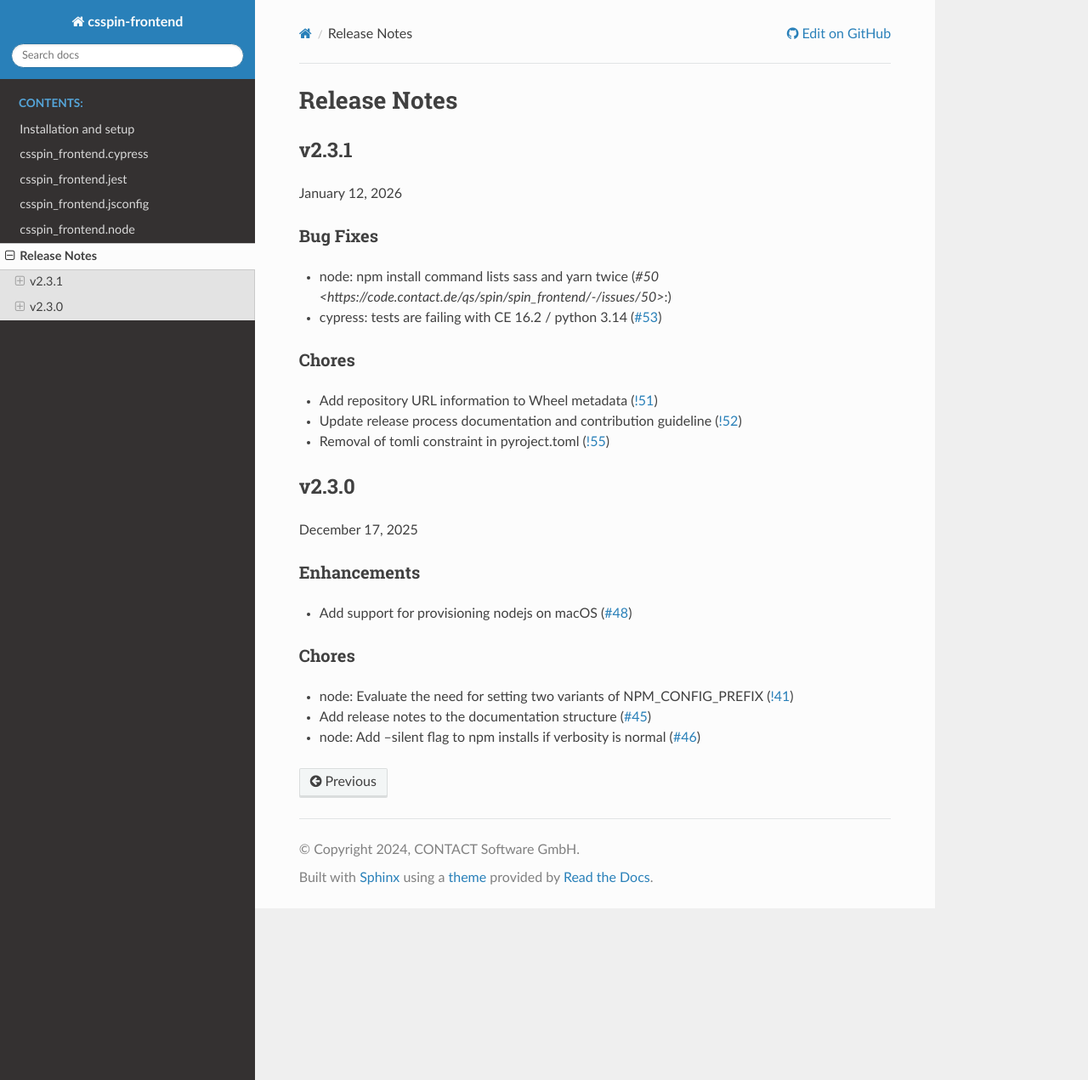
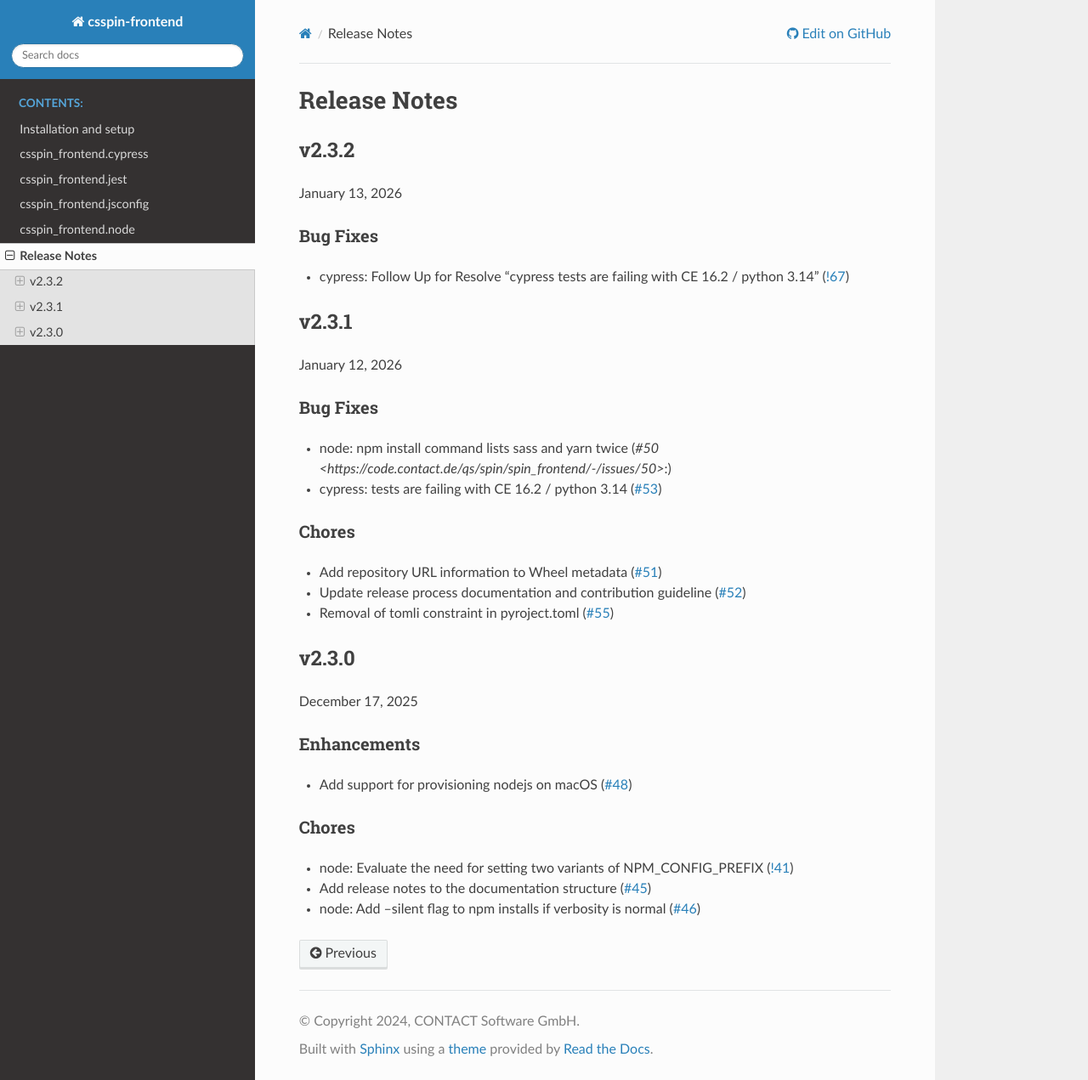
Before and after one commit to cslab/csspin-frontend, a Sphinx documentation site: the page built from doc/relnotes.rst, in a window 1280 px wide and 1271 px high. Shown: the whole window at 85% size. Built offline with Sphinx 7.4.7 and the Read the Docs theme 3.1.0, drawn with Linux system fonts in a browser that asks for light colours.

Commit message:
Follow Up for Resolve "cypress tests are failing with CE 16.2 / python 3.14"

```diff
--- a/doc/relnotes.rst
+++ b/doc/relnotes.rst
@@ -59,6 +59,16 @@
 Release Notes
 =============
 
+v2.3.2
+======
+
+January 13, 2026
+
+Bug Fixes
+---------
+
+- cypress: Follow Up for Resolve "cypress tests are failing with CE 16.2 / python 3.14" (`!67 <https://code.contact.de/qs/spin/spin_frontend/-/merge_requests/67>`_)
+
 v2.3.1
 ======
 
@@ -73,9 +83,9 @@ Bug Fixes
 Chores
 ------
 
-- Add repository URL information to Wheel metadata (`!51 <https://code.contact.de/qs/spin/spin_frontend/-/issues/51>`_)
-- Update release process documentation and contribution guideline (`!52 <https://code.contact.de/qs/spin/spin_frontend/-/issues/52>`_)
-- Removal of tomli constraint in pyroject.toml (`!55 <https://code.contact.de/qs/spin/spin_frontend/-/issues/55>`_)
+- Add repository URL information to Wheel metadata (`#51 <https://code.contact.de/qs/spin/spin_frontend/-/issues/51>`_)
+- Update release process documentation and contribution guideline (`#52 <https://code.contact.de/qs/spin/spin_frontend/-/issues/52>`_)
+- Removal of tomli constraint in pyroject.toml (`#55 <https://code.contact.de/qs/spin/spin_frontend/-/issues/55>`_)
 
 v2.3.0
 ======
```
Also changed, not shown: 1 other file.
